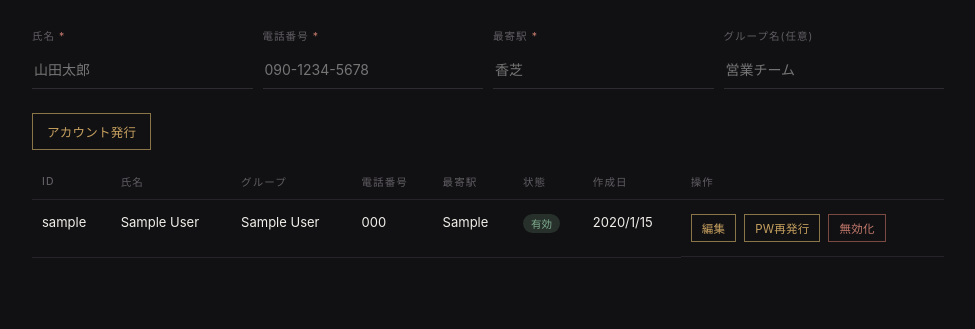
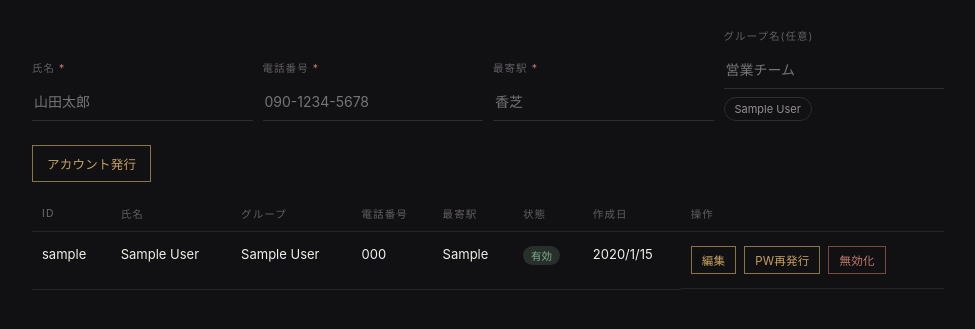
Before and after one commit to lunamax77/-next-vision, a PHP site: page /admin/accounts.html in a window 1280 px wide. Shown: the part 115-444 px from the top of the page, without its empty margins (152-1127 px from the left). Run offline with PHP 8.4, Linux system fonts and the light colour scheme; tables that the repository leaves empty hold one stand-in row (values such as "Sample post").

Commit message:
グループ名を過去に作成した候補からタップで選択できるように改善
Co-Authored-By: Claude Sonnet 5 <noreply@anthropic.com>
Claude-Session: https://claude.ai/code/session_01WFcjQJxeHN4YQNHHD3wDh6

```diff
--- a/tools/attendance-app/admin/accounts.html
+++ b/tools/attendance-app/admin/accounts.html
@@ -36,6 +36,7 @@
     <div class="field">
       <label for="newGroup">グループ名(任意)</label>
       <input type="text" id="newGroup" placeholder="営業チーム">
+      <div class="group-chips" id="newGroupChips"></div>
     </div>
   </div>
   <div class="form-row">
@@ -92,6 +93,7 @@
       <div class="field">
         <label for="editGroup">グループ名(任意)</label>
         <input type="text" id="editGroup">
+        <div class="group-chips" id="editGroupChips"></div>
       </div>
     </div>
     <div class="status" id="editStatus"></div>
@@ -135,12 +137,37 @@ async function api(body) {
   return data;
 }
 
+function renderGroupChips(containerId, inputId, groups) {
+  const container = document.getElementById(containerId);
+  const input = document.getElementById(inputId);
+  if (groups.length === 0) {
+    container.innerHTML = "";
+    return;
+  }
+  container.innerHTML = groups
+    .map((g) => `<button type="button" class="group-chip" data-group="${g}">${g}</button>`)
+    .join("");
+  container.querySelectorAll(".group-chip").forEach((chip) => {
+    chip.addEventListener("click", () => {
+      input.value = chip.dataset.group;
+    });
+  });
+}
+
+function updateGroupChips(accounts) {
+  const groups = [...new Set(accounts.map((a) => a.group_name).filter((g) => g))].sort();
+  renderGroupChips("newGroupChips", "newGroup", groups);
+  renderGroupChips("editGroupChips", "editGroup", groups);
+}
+
 async function load() {
   try {
     const res = await fetch("../server/admin_api/accounts.php");
     if (!res.ok) throw new Error("HTTP " + res.status);
     const data = await res.json();
     if (!data.ok) throw new Error(data.error || "unknown error");
+
+    updateGroupChips(data.accounts);
 
     if (data.accounts.length === 0) {
       statusEl.textContent = "まだアカウントがありません。上のフォームから発行してください。";
--- a/tools/attendance-app/admin/style.css
+++ b/tools/attendance-app/admin/style.css
@@ -217,6 +217,20 @@ td{
 }
 .form-row input:focus{outline:none;border-bottom-color:var(--accent);}
 
+.group-chips{display:flex;flex-wrap:wrap;gap:6px;margin-top:8px;}
+.group-chip{
+  padding:4px 10px;
+  border:1px solid var(--border);
+  border-radius:999px;
+  background:transparent;
+  color:var(--text-sub);
+  font-family:inherit;
+  font-size:11px;
+  cursor:pointer;
+  transition:background-color .15s ease, color .15s ease, border-color .15s ease;
+}
+.group-chip:hover{border-color:var(--accent-dim);color:var(--accent);}
+
 .badge{
   display:inline-block;
   font-size:10.5px;
```
